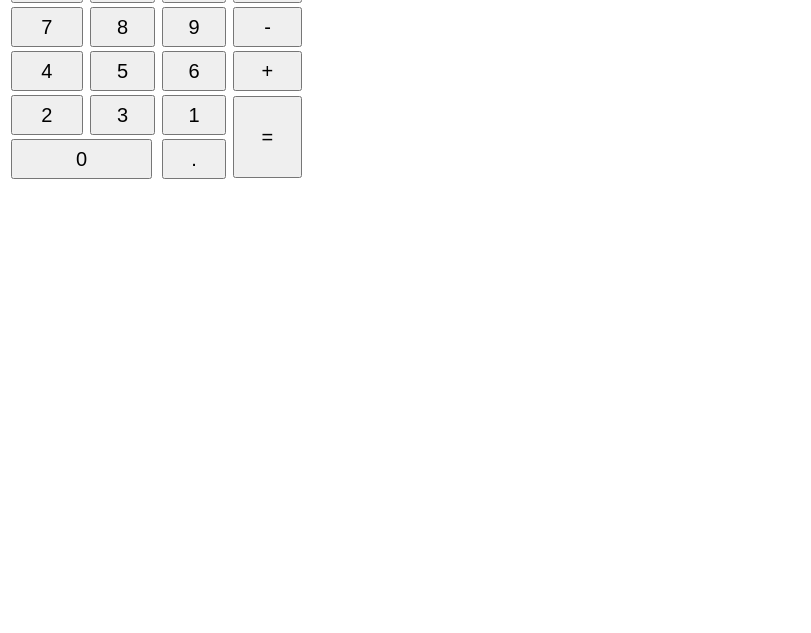
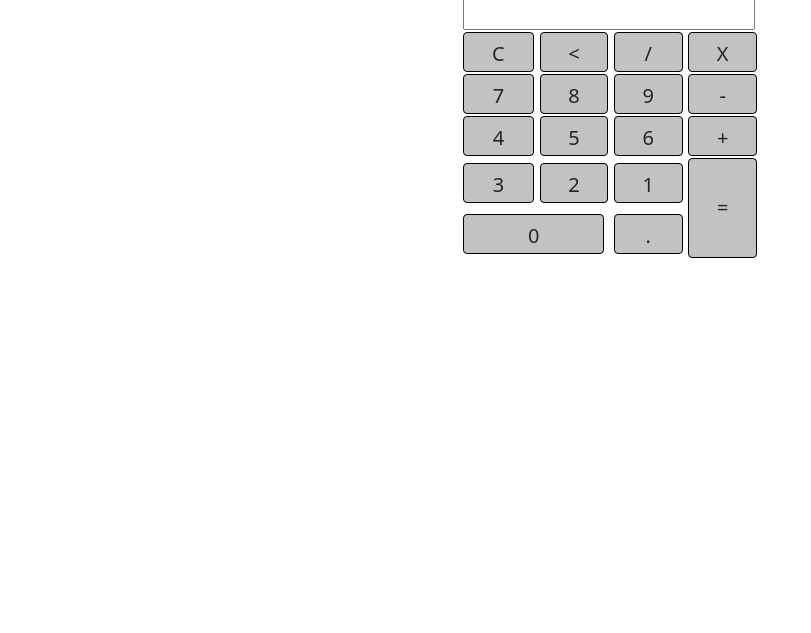
Before and after one commit to dhanyapushkaran/calculator_dhanya, a plain HTML site: page index.html in a window 1280 px wide. Shown: the part 167-800 px from the top of the page, without its empty margins (0-811 px from the left). Drawn offline with nearby package versions, Linux system fonts and the light colour scheme.

Commit message:
calculator

```diff
--- a/index.html
+++ b/index.html
@@ -1,62 +1,76 @@
 <!DOCTYPE html>
-<html>
+<html lang="en">
+<head>
+    <meta charset="UTF-8">
+    <meta http-equiv="X-UA-Compatible" content="IE=edge">
+    <meta name="viewport" content="width=device-width, initial-scale=1.0">
+    <title>Calculator</title>
+    <link href="https://cdn.jsdelivr.net/npm/bootstrap@5.0.2/dist/css/bootstrap.min.css" rel="stylesheet"
+    integrity="sha384-EVSTQN3/azprG1Anm3QDgpJLIm9Nao0Yz1ztcQTwFspd3yD65VohhpuuCOmLASjC" crossorigin="anonymous">
+    <style>
 
-<head>
+        #calc {
+            width: 300px;
+            height: 250px;
+            padding-top: 200px;
 
-    <title>Calculator</title>
-   <script src="script1.js" defer></script>
+        }
+     .btn {
+            width: 95%;
+            height: 40px;
+            font-size: 20px;
+            border: 1px solid black;
+            background-color: rgb(196, 193, 193);
+        }
+    </style>
+ <script src="script.js"></script>
 
 </head>
 
-<body>
-    <h3> Calculator</h3>
-    <br />
-    <style>
-        #calc {
-            width: 300px;
-            height: 250px;
-        }
+<body style="padding-top: 100px;">
 
-        .btn {
-            width: 96%;
-            height: 40px;
-            font-size: 20px;
-        }
-    </style>
+    <div class="container">
 
+    <div class="row" >
+    <div class="col-4"></div>
+    <div class="col-4">
+        <h1 style="padding-left: 15px;" >CALCULATOR</h1>
         <table id="calc">
             <tr>
-            <td colspan="4"><input class="btn" name="display" id="inpt" type="text"></td>
+                <td colspan="4"><input  type="text" id="inpt" style=" width: 98%; height: 40px;"></td>
             </tr>
             <tr>
-            <td><input class="btn" type=button  value="C" onclick="clearBox()"></td>
-            <td><input class="btn" type=button  value="<" onclick="removeNumber()"></td>
-            <td><input class="btn" type=button value="/" onclick="displayNumber('/')"></td>
-            <td><input class="btn" type=button value="X"  onclick="displayNumber('X')"></td>
+                <td><input type="button" class="btn" value="C" onclick="clearBox()"></td>
+                <td><input type="button" class="btn" value="<" onclick="DeleteNumber()"></td>
+                <td><input type="button" class="btn" value="/" onclick="displayNumber('/')"></td>
+                <td><input type="button" class="btn" value="X" onclick="displayNumber('*')"></td>
             </tr>
             <tr>
-            <td><input class="btn" type=button value="7"  onclick="displayNumber('7')" ></td>
-            <td><input class="btn" type=button value="8"  onclick="displayNumber('8')"></td>
-            <td><input class="btn" type=button value="9"  onclick="displayNumber('9')"></td>
-            <td><input class="btn" type=button value="-"  onclick="displayNumber('-')"></td>
+                <td><input type="button"class="btn" value="7" onclick="displayNumber('7')"></td>
+                <td><input type="button"class="btn" value="8" onclick="displayNumber('8')"></td>
+                <td><input type="button"class="btn" value="9" onclick="displayNumber('9')"></td>
+                <td><input type="button"class="btn" value="-" onclick="displayNumber('-')"></td>
             </tr>
             <tr>
-            <td><input class="btn" type=button value="4"  onclick="displayNumber('4')" ></td>
-            <td><input class="btn" type=button value="5"  onclick="displayNumber('5')"></td>
-            <td><input class="btn" type=button value="6"  onclick="displayNumber('6')"></td>
-            <td><input class="btn" type=button value="+"  onclick="displayNumber('+')"></td>
+                <td><input type="button"class="btn" value="4" onclick="displayNumber('4')"></td>
+                <td><input type="button" class="btn"value="5" onclick="displayNumber('5')"></td>
+                <td><input type="button"class="btn" value="6" onclick="displayNumber('6')"></td>
+                <td><input type="button"class="btn" value="+" onclick="displayNumber('+')"></td>
             </tr>
             <tr>
-            <td><input class="btn" type=button value="2"  onclick="displayNumber('2')"></td>
-            <td><input class="btn" type=button value="3"  onclick="displayNumber('3')">
-             <td><input class="btn" type=button value="1"  onclick="displayNumber('1')"></td>
-            </td>
-            <td rowspan="2"><input class="btn" type=button value="=" onclick="evaluateExpression()" style="height: 82px!important;"></td>
+                <td><input type="button"class="btn" value="3" onclick="displayNumber('3')"></td>
+                <td><input type="button"class="btn" value="2" onclick="displayNumber('2')"></td>
+                <td><input type="button"class="btn" value="1" onclick="displayNumber('1')"></td>
+                <td rowspan="2"><input type="button" class="btn" value="=" style="height: 100px;" onclick="evaluateExpression()"></td>
             </tr>
             <tr>
-            <td colspan=2><input class="btn" type=button value="0"  onclick="displayNumber('0')"></td>
-            <td><input class="btn" type=button value="."  onclick="displayNumber('.')"></td>
+                <td colspan="2"><input class="btn" type="button" value="0" onclick="displayNumber('0')"></td>
+                <td><input class="btn" type="button" value="." onclick="displayNumber('.')"></td>
             </tr>
         </table>
+    </div>
+    <div class="col-4"></div>
+</div>
+</div>
 </body>
 </html>
--- /dev/null
+++ b/script.js
@@ -0,0 +1,4 @@
+let displayNumber=(num)=>inpt.value+=num;
+let evaluateExpression=()=>inpt.value=eval(inpt.value)
+let clearBox=()=>inpt.value="";
+let DeleteNumber=()=>inpt.value=inpt.value.slice(0,-1)
--- a/script1.js
+++ /dev/null
@@ -1,12 +0,0 @@
-//step1: create fn fot displaying numbers
-// function displayNumber(num){
-//     inpt.value+=num
-// }
-let displayNumber=(num)=>inpt.value+=num;
-// function evaluateExpression(){
-//     res=eval(inpt.value);
-//     inpt.value=res;
-// }
-let evaluateExpression=()=>inpt.value=eval(inpt.value)
-let clearBox=()=>inpt.value="";
-let removeNumber=()=>inpt.value=inpt.value.slice(0,-1)
```
Lines whose indentation alone changed are shown as unchanged.
